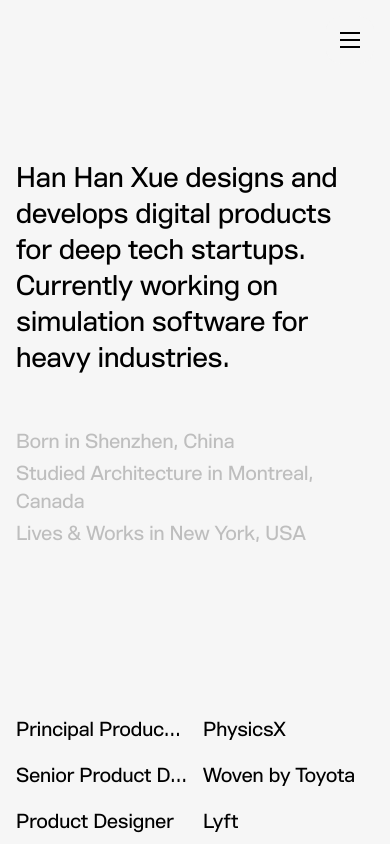
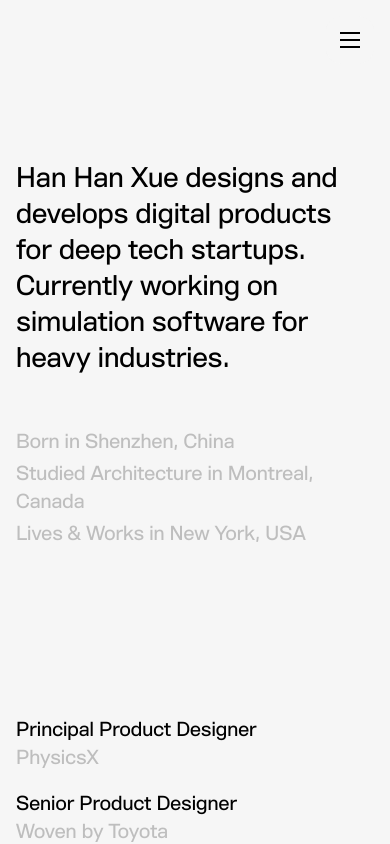
Before and after one commit to hanhanxue/230914_HanHanXue, a Next.js app: page /info in a window 390 px wide. Shown: the top 844 px of the page. Built offline with nearby package versions, Linux system fonts and the light colour scheme.

Commit message:
info responsive okay

```diff
--- a/src/components/info/WorkExperienceSection.module.scss
+++ b/src/components/info/WorkExperienceSection.module.scss
@@ -15,7 +15,8 @@
 .row {
     display: grid;
     grid-template-columns: repeat(4, 1fr);
-    gap: rem(16);
+    column-gap: rem(16);
+
 
     padding: rem(8) 0;
 
@@ -53,6 +54,21 @@
         }
         }
 
+        @media (max-width: $screen-sm) {
+            grid-template-columns: repeat(2, 1fr);
+
+            .company {
+                grid-column: 1 / 3;
+                grid-row: 2;
+                color: $color-gray-600;
+                // justify-self: end;
+            }
+            .position {
+                grid-column: 1 / 3;
+                // grid-row: 1 / 2;
+            }
+            }
+
     .tenure {
         // justify-self: end;
         // color: $color-gray-600;
```
